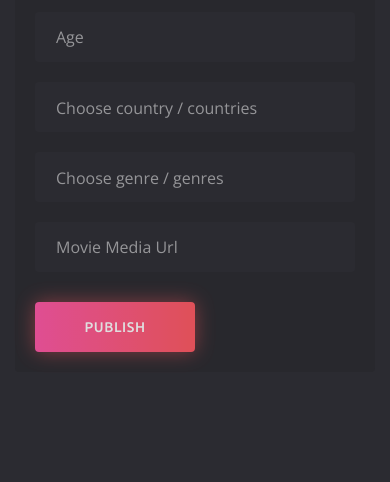
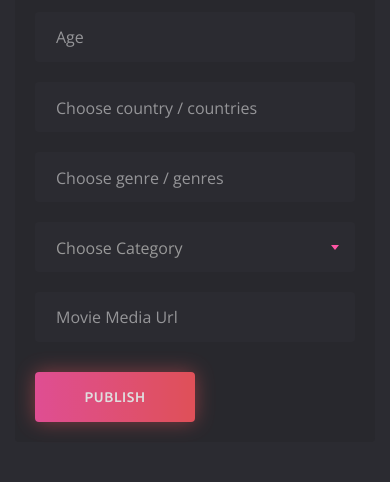
Before and after one commit to tawhidii/oKmovies, a Django app: page /admin-dash/add-movie/ in a window 390 px wide. Shown: the part 1024-1506 px from the top of the page. Before the commit the page ends 1385 px from the top, so only its background shows below. Run offline with Django 3.2, Linux system fonts and the light colour scheme; data that the repository does not hold is empty; some libraries are stand-ins or nearby versions.

Commit message:
[Added] movie_cover field in ContentModel

```diff
--- a/admin_dashboard/templates/main/add_movie.html
+++ b/admin_dashboard/templates/main/add_movie.html
@@ -14,7 +14,7 @@
 
 			<!-- form -->
 			<div class="col-12">
-				<form action="#" class="form" method="post">
+				<form action="#" class="form" method="post" enctype="multipart/form-data">
                     {% csrf_token %}
 					<div class="row">
 						<div class="col-12 col-md-5 form__cover">
@@ -32,7 +32,7 @@
 						<div class="col-12 col-md-7 form__content">
 							<div class="row">
 								<div class="col-12">
-									<input type="text" class="form__input" placeholder="Title" name="title">
+									<input type="text" class="form__input" placeholder="Title" name="title" id="movie-title">
 								</div>
 
 								<div class="col-12">
@@ -54,12 +54,13 @@
 										<option value="hd">HD</option>
                                         <option value="sd">SD</option>
 									</select>
+
 								</div>
 
+
 								<div class="col-12 col-sm-6 col-lg-3">
-									<input type="text" class="form__input" placeholder="Age" name="audience_age">
+									<input type="text" class="form__input" placeholder="Age" name="audience_age" required>
 								</div>
-
 								<div class="col-12 col-lg-6">
 									<select class="js-example-basic-multiple" id="country" multiple="multiple" name="country">
                                         {% for country in countries %}
@@ -67,7 +68,6 @@
                                         {% endfor %}
 									</select>
 								</div>
-
 								<div class="col-12 col-lg-6">
 									<select class="js-example-basic-multiple" id="genre" multiple="multiple" name="genre">
                                         {% for genre in genres %}
@@ -75,26 +75,27 @@
                                         {% endfor %}
 									</select>
 								</div>
+                                <!--Movie Category -->
+                                <div class="col-12 col-sm-6 col-lg-3">
+                                    <select class="js-example-basic-single" id="category" name="category">
+                                        {% for category in categories %}
+                                                <option value=""></option>
+                                               <option value="{{ category.id }}">{{ category.name }}</option>
+                                        {% endfor %}
+                                    </select>
+                                </div>
+                                <!-- End movie category !-->
 
-{#								<div class="col-12">#}
-{#									<div class="form__gallery">#}
-{#										<label id="gallery1" for="form__gallery-upload">Upload photos</label>#}
-{#										<input data-name="#gallery1" id="form__gallery-upload" name="gallery" class="form__gallery-upload" type="file" accept=".png, .jpg, .jpeg" multiple>#}
-{#									</div>#}
-{#								</div>#}
 							</div>
 						</div>
 
 						<div class="col-12">
 							<div class="row">
-								<!-- movie -->
 								<div class="col-12">
                                     <input type="text" class="form__input" placeholder="Movie Media Url" name="video_url">
 								</div>
-								<!-- end movie -->
-
 								<div class="col-12">
-									<button type="submit" class="form__btn">publish</button>
+									<button type="submit" class="form__btn" id="button_publish">publish</button>
 								</div>
 							</div>
 						</div>
@@ -105,5 +106,6 @@
 		</div>
 	</div>
 </main>
+
 <!-- end main content -->
 {% endblock %}
--- a/admin_dashboard/views/add_movies.py
+++ b/admin_dashboard/views/add_movies.py
@@ -3,6 +3,7 @@ from django.views.generic import View
 from contents.models.country import Country
 from contents.models.genre import Genre
 from contents.models.content import Content
+from contents.models.category import Category
 
 
 class AddMovie(View):
@@ -11,14 +12,18 @@ class AddMovie(View):
         template_name = 'main/add_movie.html'
         countries = Country.objects.all()
         genres = Genre.objects.all()
+        categories = Category.objects.all()
+
         ctx = {
             'countries': countries,
-            'genres': genres
+            'genres': genres,
+            'categories': categories
         }
 
         return render(request, template_name, ctx)
 
     def post(self, request):
+        movie_cover = request.FILES.get('form__img-upload')
         movie_title = request.POST.get('title')
         movie_description = request.POST.get('description')
         release_year = request.POST.get('release_year')
@@ -28,14 +33,16 @@ class AddMovie(View):
         country = request.POST.getlist('country')
         genre = request.POST.getlist('genre')
         video_url = request.POST.get('video_url')
+        category_id = request.POST.get('category')
         genre_list = [int(g) for g in genre]
         country_list = [int(c) for c in country]
+        print(movie_cover)
 
-        movie_object = Content.objects.create(title=movie_title, descriptions=movie_description,
+        movie_object = Content.objects.create(cover_photo=movie_cover,title=movie_title, descriptions=movie_description,
                                               release_year=release_year, runtime=runtime,
                                               video_quality=video_quality,
                                               audience_age=audience_age,
-                                              video_url=video_url)
+                                              video_url=video_url,category_id=int(category_id))
 
         movie_object.genre.set(genre_list)
         movie_object.country.set(country_list)
--- a/config/settings.py
+++ b/config/settings.py
@@ -134,6 +134,10 @@ STATICFILES_DIRS = [
     BASE_DIR / 'static'
 ]
 
+MEDIA_URL = '/media-file/'
+MEDIA_ROOT = BASE_DIR / 'uploads'
+
+
 # Default primary key field type
 # https://docs.djangoproject.com/en/3.2/ref/settings/#default-auto-field
 
--- a/config/urls.py
+++ b/config/urls.py
@@ -1,22 +1,12 @@
-"""config URL Configuration
-
-The `urlpatterns` list routes URLs to views. For more information please see:
-    https://docs.djangoproject.com/en/3.2/topics/http/urls/
-Examples:
-Function views
-    1. Add an import:  from my_app import views
-    2. Add a URL to urlpatterns:  path('', views.home, name='home')
-Class-based views
-    1. Add an import:  from other_app.views import Home
-    2. Add a URL to urlpatterns:  path('', Home.as_view(), name='home')
-Including another URLconf
-    1. Import the include() function: from django.urls import include, path
-    2. Add a URL to urlpatterns:  path('blog/', include('blog.urls'))
-"""
+from django.conf import settings
 from django.contrib import admin
-from django.urls import path,include
+from django.urls import path, include
+from django.conf.urls.static import static
 
 urlpatterns = [
     path('admin/', admin.site.urls),
-    path('admin-dash/',include('admin_dashboard.urls',namespace='admin_dashboard'))
+    path('admin-dash/', include('admin_dashboard.urls', namespace='admin_dashboard'))
 ]
+
+urlpatterns += static(settings.MEDIA_URL,
+                          document_root=settings.MEDIA_ROOT)
--- a/contents/models/common.py
+++ b/contents/models/common.py
@@ -11,6 +11,7 @@ class ContentCommonModel(models.Model):
         (HD, 'HD'),
         (SD, 'SD'),
     )
+    cover_photo = models.ImageField(upload_to='movies/%Y/%m/%d/')
     title = models.CharField(max_length=150)
     descriptions = models.TextField()
     release_year = models.CharField(max_length=5, help_text='Enter Release Year')
--- a/static/js/admin.js
+++ b/static/js/admin.js
@@ -64,6 +64,10 @@ $(document).ready(function () {
 	$('#quality').select2({
 		placeholder: "Choose quality",
 		allowClear: true
+	});
+
+	$('#category').select2({
+		placeholder: "Choose Category",
 	});
 
 	$('#country').select2({
```
Also changed, not shown: contents/migrations/0010_auto_20220612_1052.py (added), contents/migrations/0011_auto_20220612_1053.py (added), contents/migrations/0012_auto_20220612_1057.py (added).
